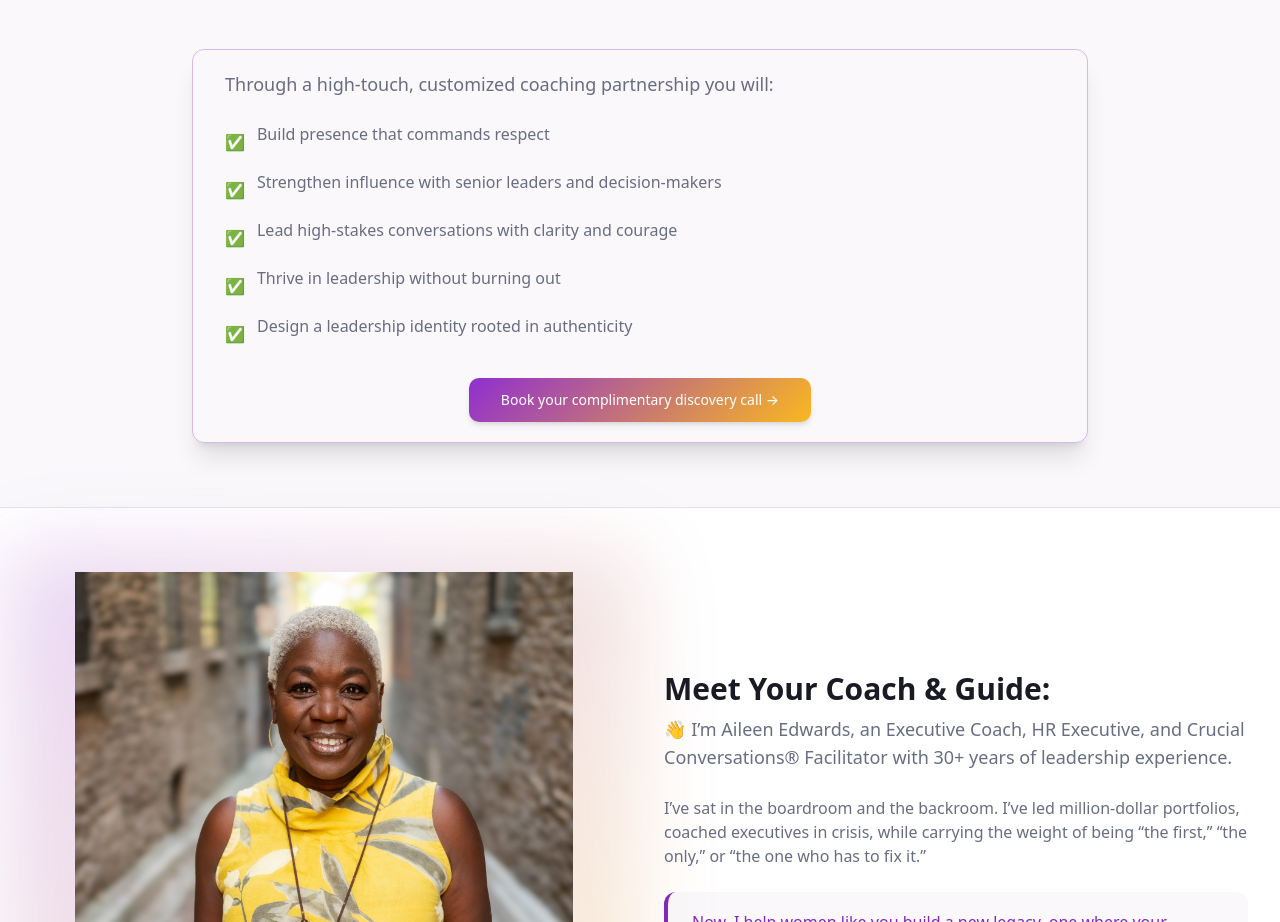
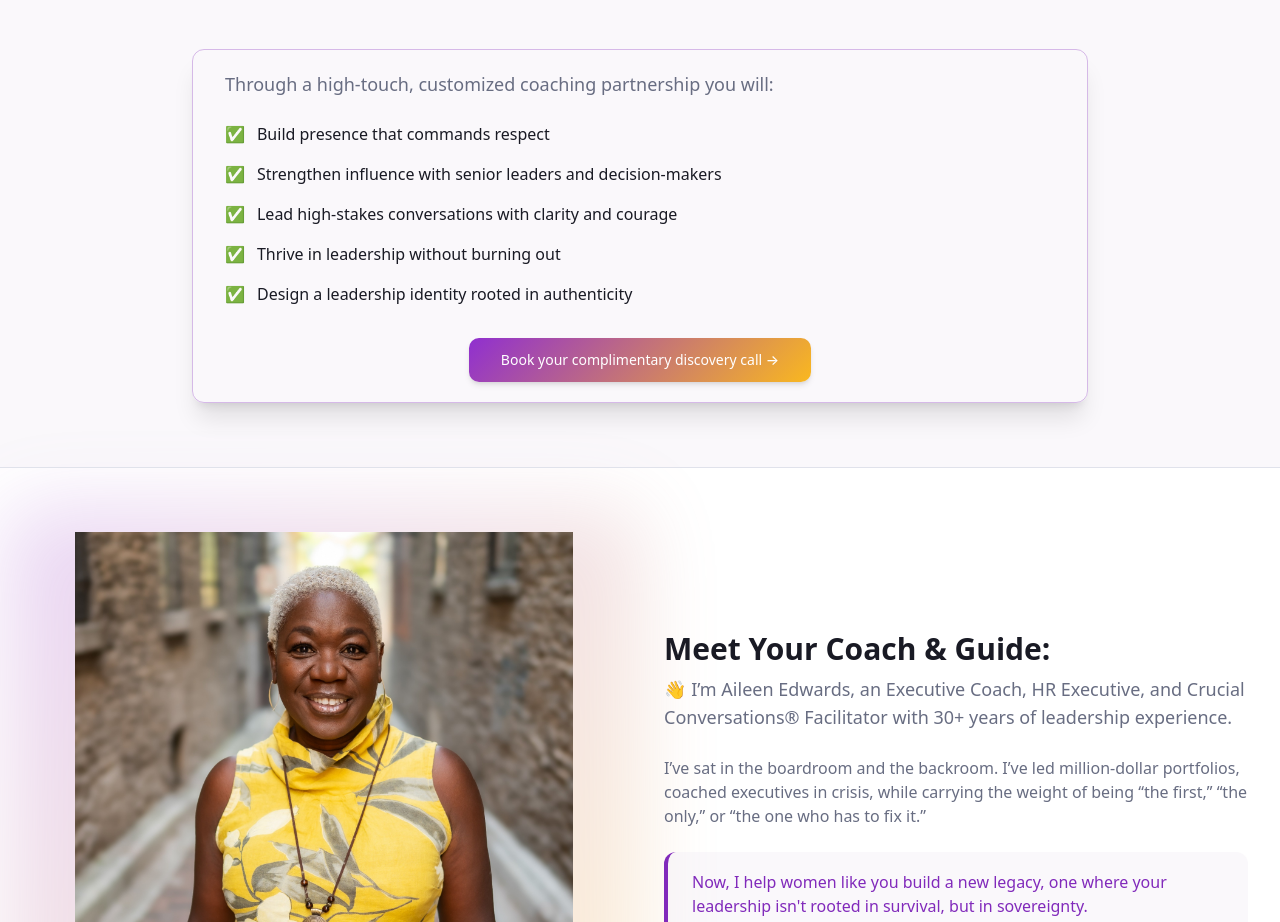
Before and after one commit to izzydoesizzy/she-leads-anyway, a React (Vite) app: page / in a window 1280 px wide. Shown: the part 1860-2782 px from the top of the page. Built offline with nearby package versions, Linux system fonts and the light colour scheme.

Commit message:
Refactor SolutionIntro section

```diff
--- a/src/components/sections/SolutionIntro.tsx
+++ b/src/components/sections/SolutionIntro.tsx
@@ -23,9 +23,9 @@ const SolutionIntro: React.FC = () => {
               </p>
 
               <div className="space-y-4">
-                {benefits.map((benefit, index) => <div key={index} className="flex items-start gap-3">
-                    <div className="mt-2 text-primary">✅</div>
-                    <span className="text-muted-foreground">{benefit}</span>
+                {benefits.map((benefit, index) => <div key={index} className="flex items-center gap-3">
+                    <div className="text-emerald-600 dark:text-emerald-400">✅</div>
+                    <span className="text-foreground">{benefit}</span>
                   </div>)}
               </div>
 
```
